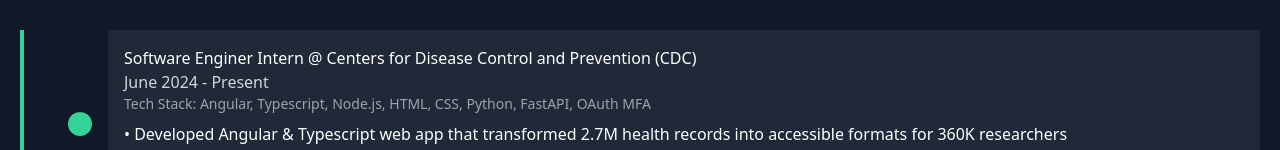
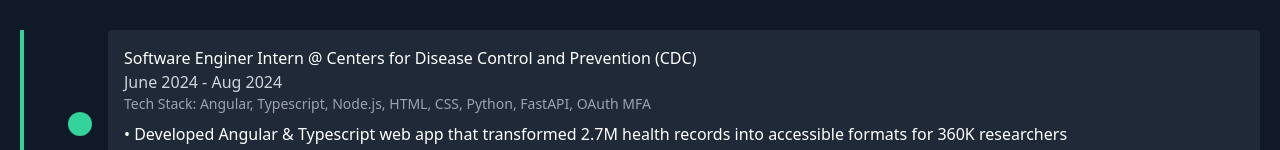
Before and after one commit to rudra-singh1/Personal-Website, a React (Create React App) app: page / in a window 1280 px wide. Shown: the part 649-799 px from the top of the page. Built offline with nearby package versions, Linux system fonts and the light colour scheme.

Commit message:
Update Experience.js

```diff
--- a/src/components/Experience.js
+++ b/src/components/Experience.js
@@ -22,7 +22,7 @@ export default function Experience() {
               <div className="w-6 h-6 bg-green-400 rounded-full mr-4 mt-2"></div>
               <div className="bg-gray-800 rounded p-4 flex-grow">
                 <p className="text-white">Software Enginer Intern @ Centers for Disease Control and Prevention (CDC)</p>
-                <p className="text-gray-300 text-base">June 2024 - Present</p>
+                <p className="text-gray-300 text-base">June 2024 - Aug 2024</p>
                 <p className="text-gray-400 text-sm">
                   Tech Stack: Angular, Typescript, Node.js, HTML, CSS, Python, FastAPI, OAuth MFA
                 </p>
```
